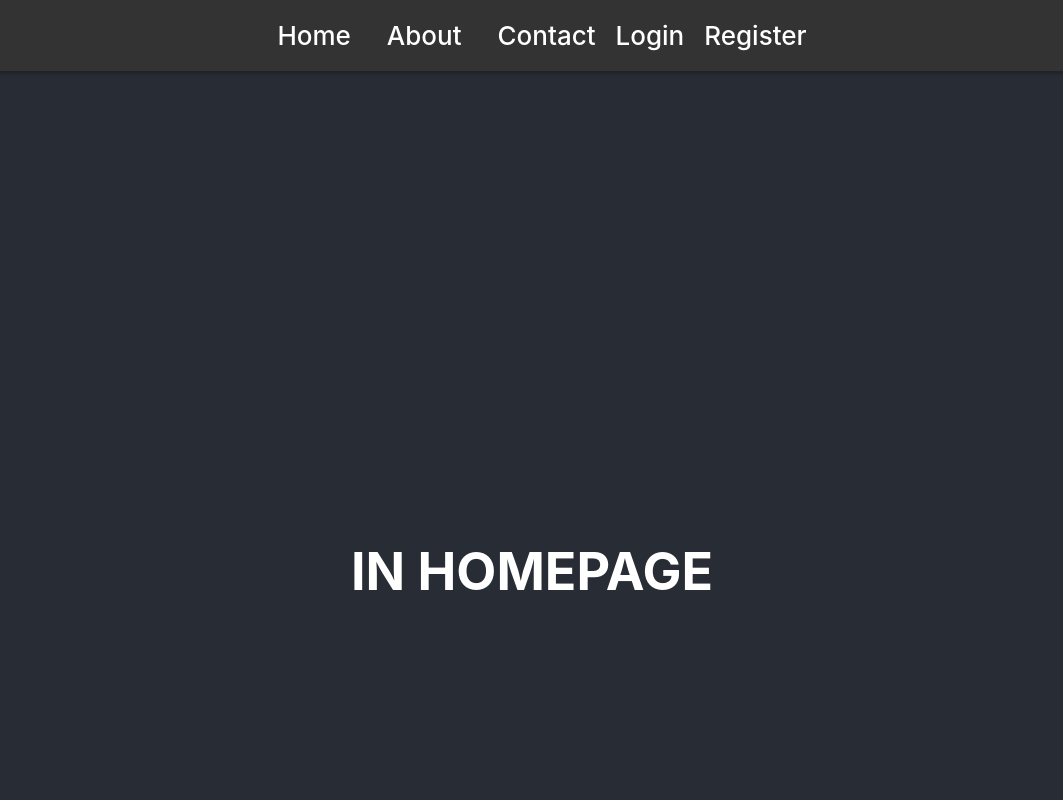
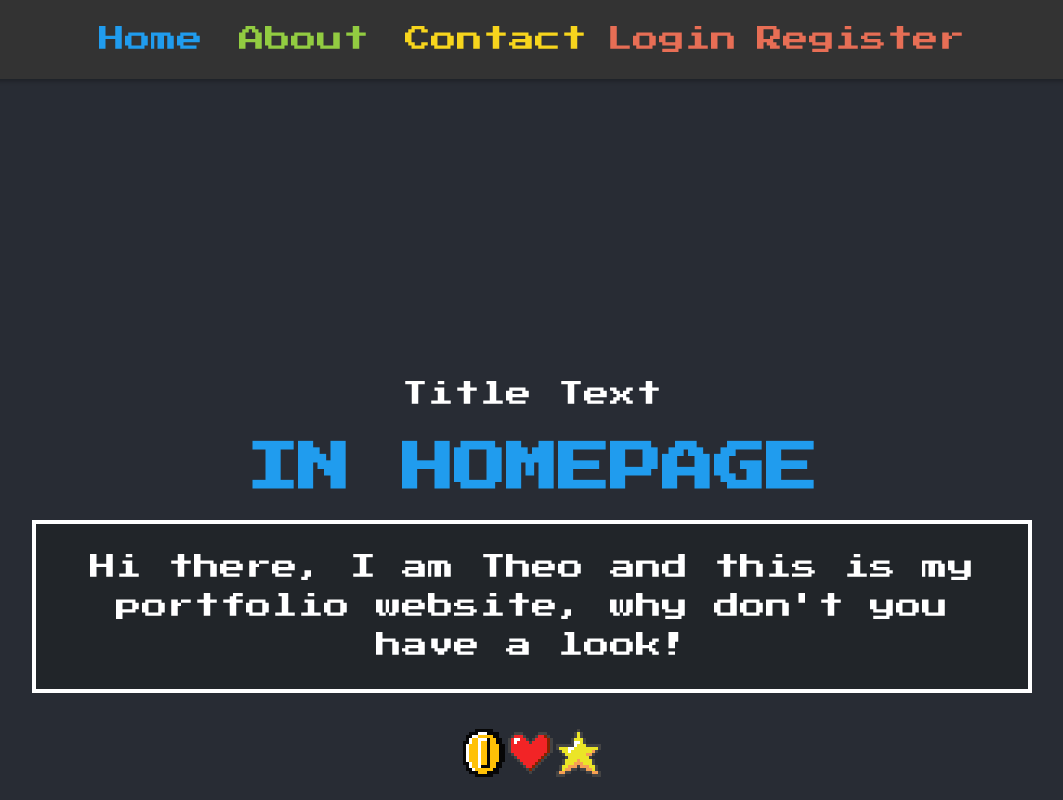
Before and after one commit to TheoAdal/my-site, a React (Create React App) app: page / in a window 1280 px wide. Shown: the top 800 px of the page, without its empty margins (108-1171 px from the left). Built offline with nearby package versions, Linux system fonts and the light colour scheme.

Commit message:
playing around with nes.css

```diff
--- a/src/App.css
+++ b/src/App.css
@@ -22,6 +22,18 @@
   color: #61dafb;
 }
 
+@font-face {
+  font-family: 'PressStart2P';
+  src: url('./assets/fonts/PressStart2P-Regular.ttf') format('truetype');
+  font-weight: normal;
+  font-style: normal;
+}
+
+body {
+  font-family: 'PressStart2P', sans-serif;
+}
+
+
 @keyframes App-logo-spin {
   from {
     transform: rotate(0deg);
--- a/src/App.js
+++ b/src/App.js
@@ -2,6 +2,7 @@ import Topbar from "./Topbar/Topbar.js";
 import ContentWrapper from "./components/ContentWrapper/ContentWrapper.js";
 import Footer from "./Footer/Footer.js";
 
+import "nes.css/css/nes.min.css";
 import "./App.css";
 
 function App() {
--- a/src/Topbar/Topbar.js
+++ b/src/Topbar/Topbar.js
@@ -15,14 +15,14 @@ export default function Topbar() {
     <div>
       <nav className="top-nav">
         <div className="center-nav">
-          <Link to="/">Home</Link>
-          <Link to="/about">About</Link>
-          <Link to="/contact">Contact</Link>
+          <Link className="nes-text is-primary" to="/">Home</Link>
+          <Link className="nes-text is-success" to="/about">About</Link>
+          <Link className="nes-text is-warning" to="/contact">Contact</Link>
         </div>
         {!isAuthenticated ? (
           <>
-            <Link to="/login">Login</Link>
-            <Link to="/register">Register</Link>
+            <Link className="nes-text is-error" to="/login">Login</Link>
+            <Link className="nes-text is-error" to="/register">Register</Link>
           </>
         ) : (
           <>
--- /dev/null
+++ b/src/components/HomePage/Home.css
@@ -0,0 +1,10 @@
+.page-wrap {
+  display: flex;
+  justify-content: center;
+}
+
+.nes-card {
+    /* width: 80%; */
+  width: min(1000px, 92%);
+  margin: 2rem 1rem;
+}
--- a/src/components/HomePage/Home.js
+++ b/src/components/HomePage/Home.js
@@ -1,10 +1,24 @@
 import React from "react";
+import "./Home.css";
 
 function Home() {
-
-  return (
-    <div className="">
-      <h1>IN HOMEPAGE</h1>
+  return (//<div className="nes-container is-centered with-title" style={{ margin: "2rem" }}>
+    <div>
+      <p className="title">Title Text</p>
+      <h1 className="nes-text is-primary">IN HOMEPAGE</h1>
+      <div className="page-wrap">
+        <div className="nes-container is-dark is-centered nes-card">
+          <p>
+            Hi there, I am Theo and this is my portfolio website, why don't you
+            have a look!
+          </p>
+        </div>
+      </div>
+      <section style={{ marginTop: "2rem" }}>
+        <i className="nes-icon coin is-medium"></i>
+        <i className="nes-icon heart is-medium"></i>
+        <i className="nes-icon star is-medium"></i>
+      </section>
     </div>
   );
 }
```
Also changed, not shown: src/assets/fonts/PressStart2P-Regular.ttf (added).
